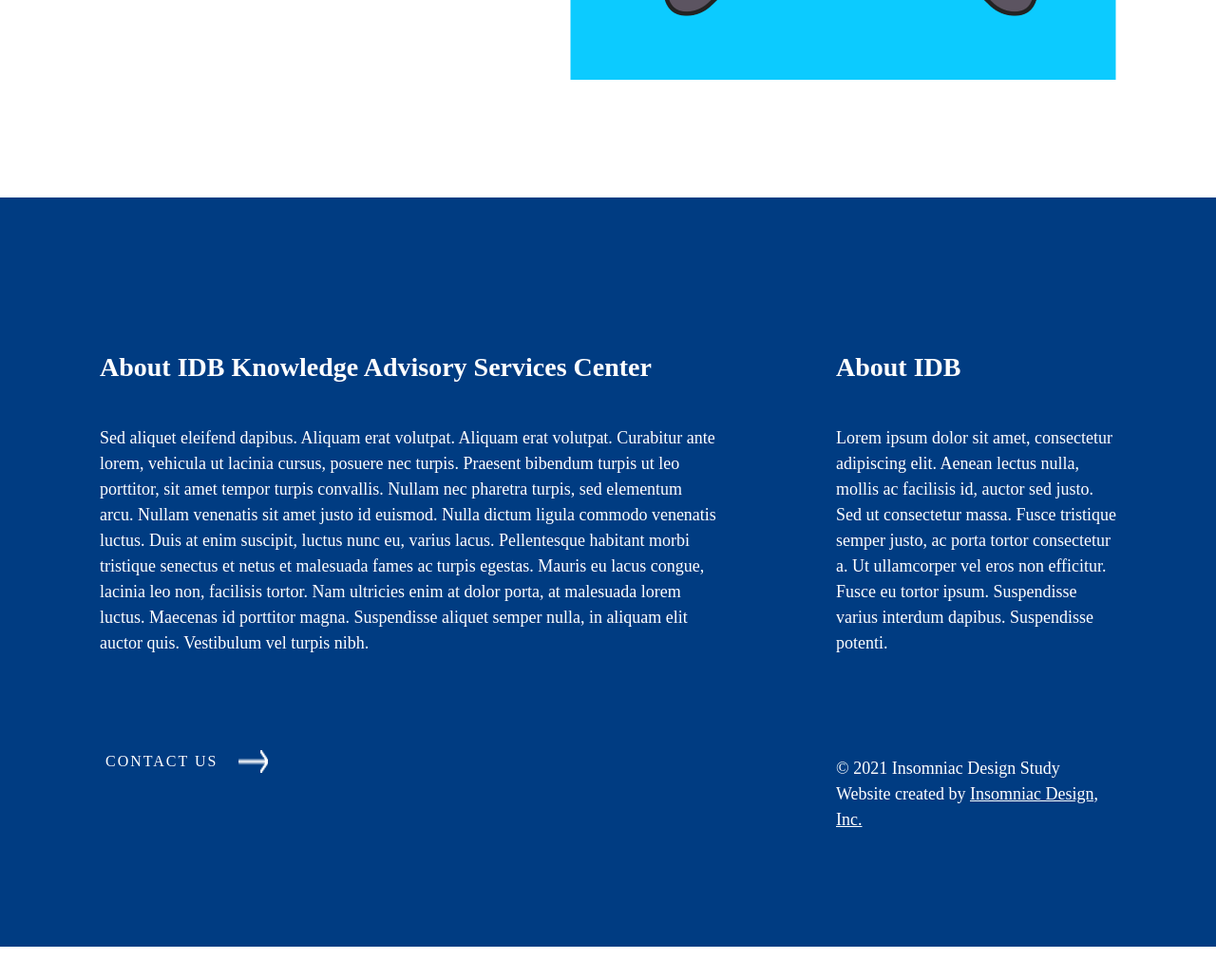
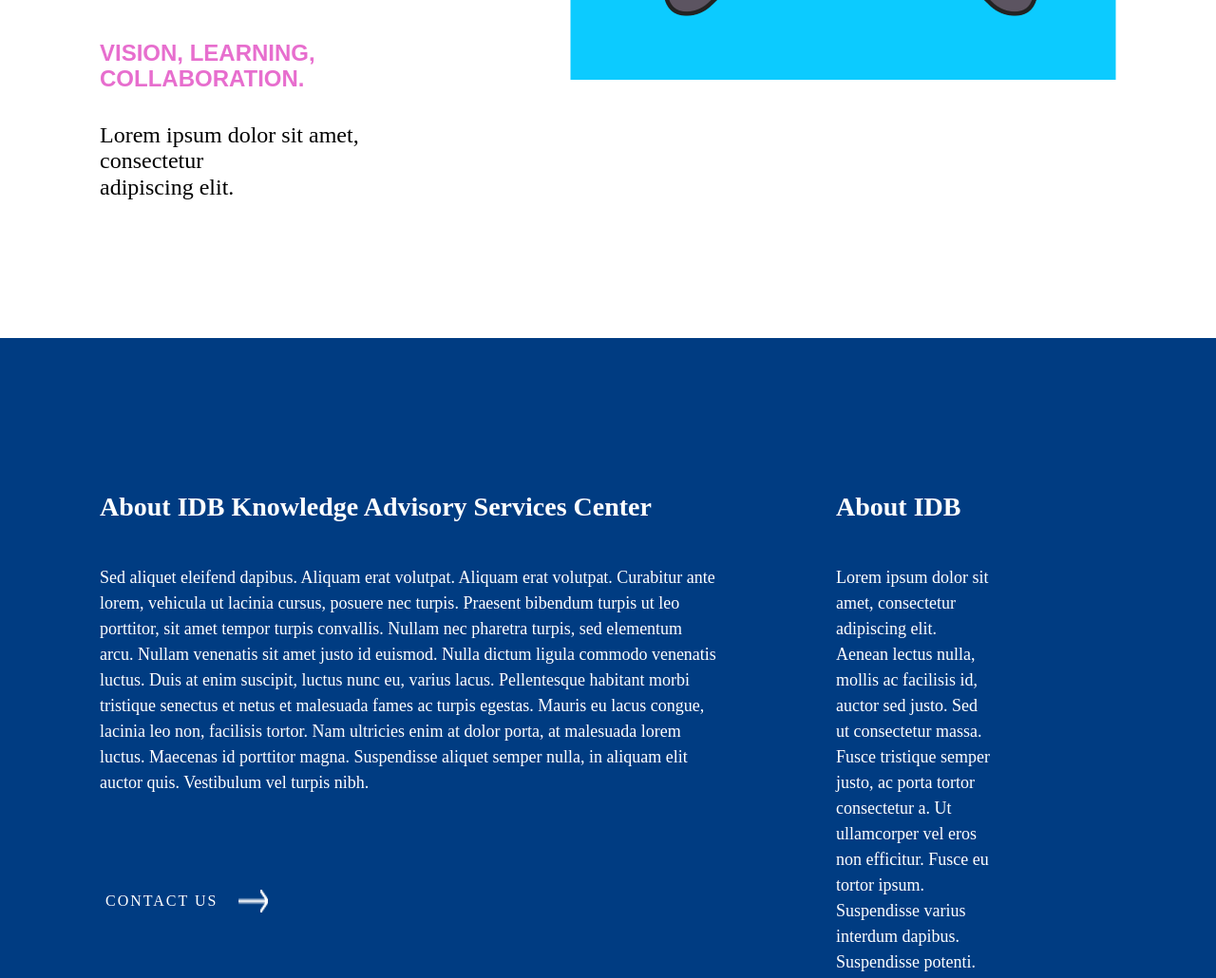
Before and after one commit to StasCatei/ide-project, a website: page src/html/views/index.html in a window 1280 px wide. Shown: the part 720-1750 px from the top of the page at 95% size. Before the commit the page ends 1717 px from the top, so only its background shows below. Drawn offline with nearby package versions, Linux system fonts and the light colour scheme; files that its build step writes are made by us from their sources; files whose address does not match are found by name.

Commit message:
Style first hero

```diff
--- a/src/html/views/index.html
+++ b/src/html/views/index.html
@@ -42,7 +42,7 @@
       <div class="main-left-text">
         <h1>Welcome to the insert some lorem copy here</h1>
         <h4 class="upcase">Vision, Learning, Collaboration.</h4>
-        <p>Lorem ipsum dolor sit amet, consectetur adipiscing elit.</p>
+        <p>Lorem ipsum dolor sit amet, consectetur <br> adipiscing elit.</p>
       </div>
       <div class="main-right-img">
         <img src="../../img/hero1.png">
@@ -72,7 +72,7 @@
       </div>
       <div class="footer-right-text">
         <h4>About IDB</h4>
-        <p>
+        <p class="maright">
           Lorem ipsum dolor sit amet, consectetur adipiscing elit. Aenean lectus
           nulla, mollis ac facilisis id, auctor sed justo. Sed ut consectetur
           massa. Fusce tristique semper justo, ac porta tortor consectetur a. Ut
--- a/src/scss/components/_footer.scss
+++ b/src/scss/components/_footer.scss
@@ -35,8 +35,11 @@
       a {
         color: $colorButton;
       }
+      .maright{
+        margin-right: 133px;
+      }
       .copyright {
-        margin-top: 105px;
+        margin-top: 126px;
         @include text;
         p {
           margin: 0;
--- a/src/scss/components/_hero.scss
+++ b/src/scss/components/_hero.scss
@@ -11,9 +11,20 @@
     //   background: url("../../img/hero1.png");
     // }
     .main-left-text {
+        h1{
+            font-size: 75px;
+            font-family: 'Ideal Sans';
+        }
       .upcase {
         text-transform: uppercase;
         color: $bgColorButton;
+        font-size: 24px;
+        font-family: Arial, Helvetica, sans-serif;
+      }
+      p{
+          font-size: 24px;
+          font-weight: 400;
+          font-family: 'Ideal Sans';
       }
     }
 }
```
